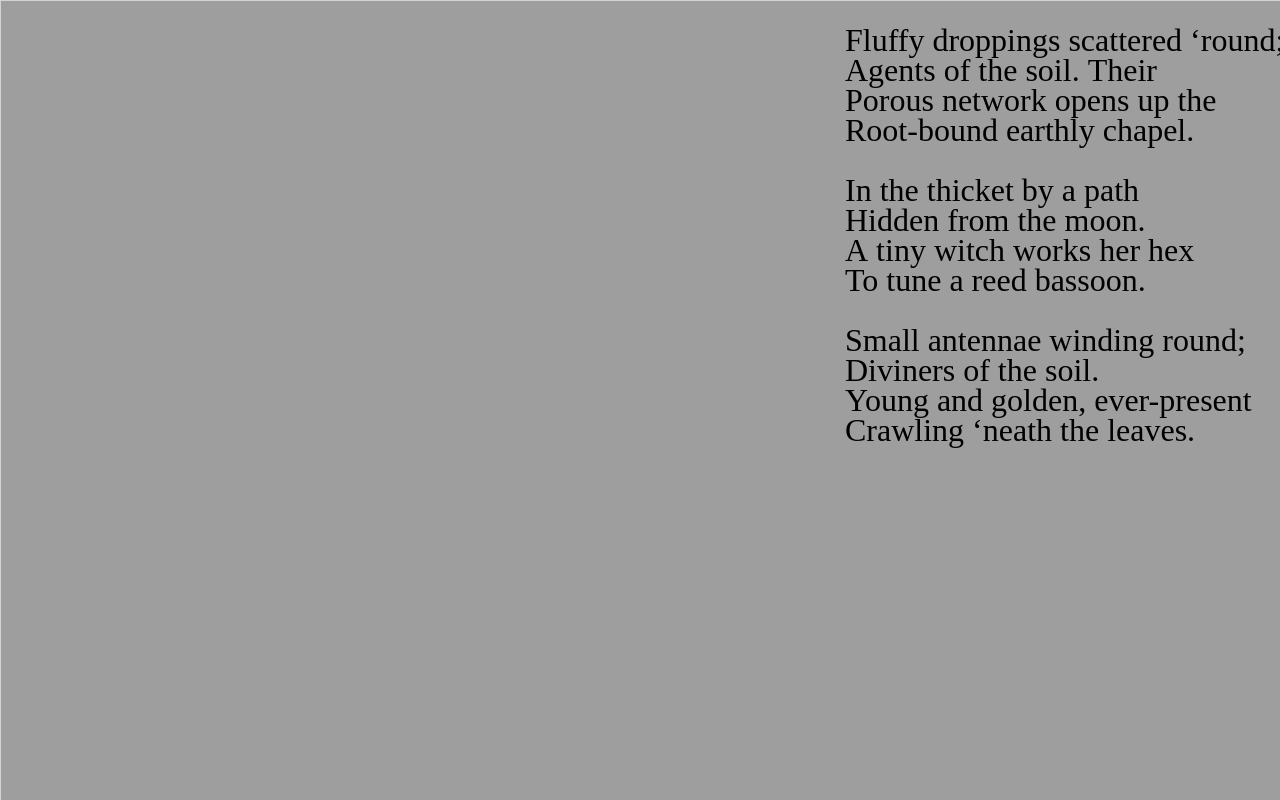
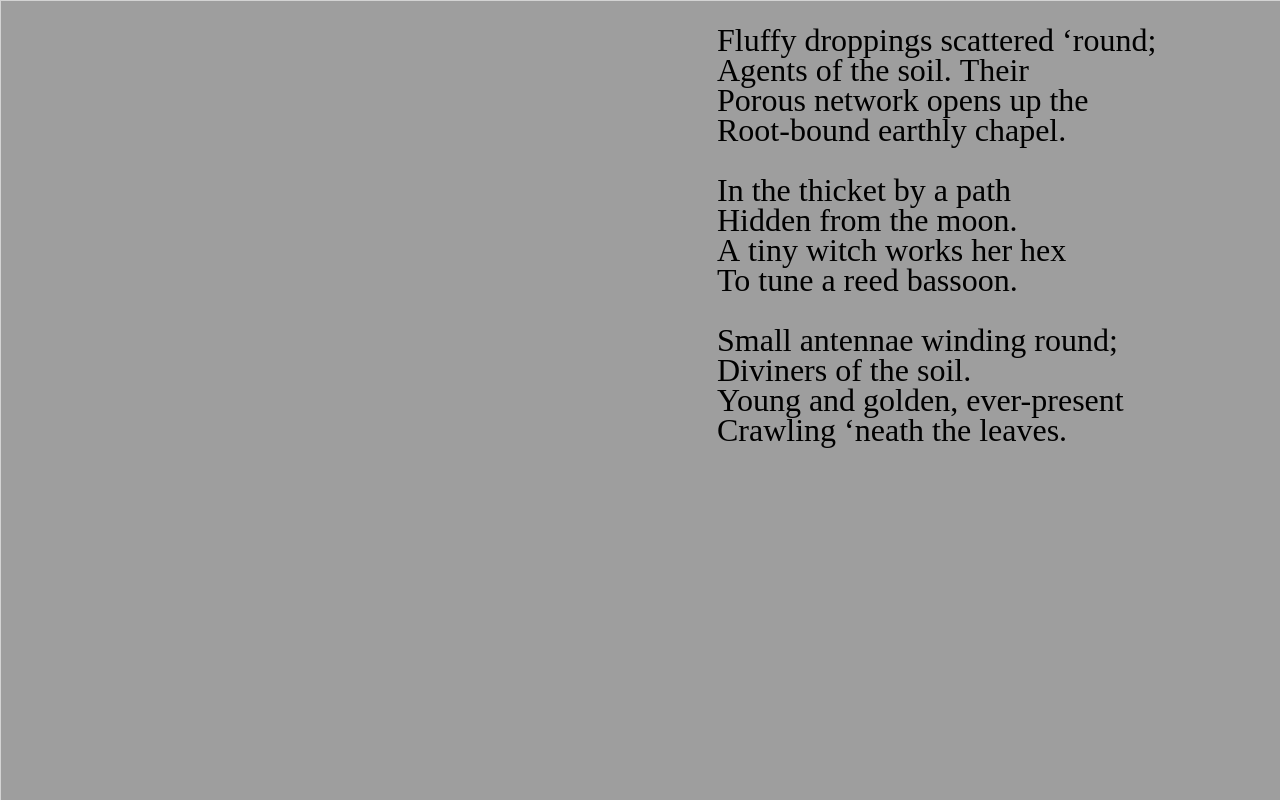
Before and after one commit to will-will-will-will/maintenance, a plain HTML site: page index.html in a window 1280 px wide. Drawn offline with Linux system fonts and the light colour scheme.

Commit message:
Text look

```diff
--- a/index.html
+++ b/index.html
@@ -14,7 +14,7 @@ html, body {
     margin: 0 !important;
     padding: 0 !important;
     height: 100%;
-    overflow: hidden
+    overflow: hidden;
     background: white;
 }
 
@@ -156,7 +156,8 @@ var ctx = c.getContext("2d");
 function resizeCanvas() {
     c.width = window.innerWidth;
     c.height = window.innerHeight;
-    ctx.font = `${Math.max(16, Math.floor(c.width / 40))}px serif`;
+    ctx.font = "20px serif";
+    //ctx.font = `${Math.max(16, Math.floor(c.width / 40))}px serif`;
 }
 resizeCanvas();
 window.addEventListener("resize", resizeCanvas);
@@ -439,7 +440,7 @@ function drawBackground() {
 
 
 function drawPoem() {
-    var leftMargin = Math.floor(0.66 * c.width);
+    var leftMargin = Math.floor(0.56 * c.width);
     var topMargin = Math.floor(0.063 * c.height);
     var poem;
 
```
